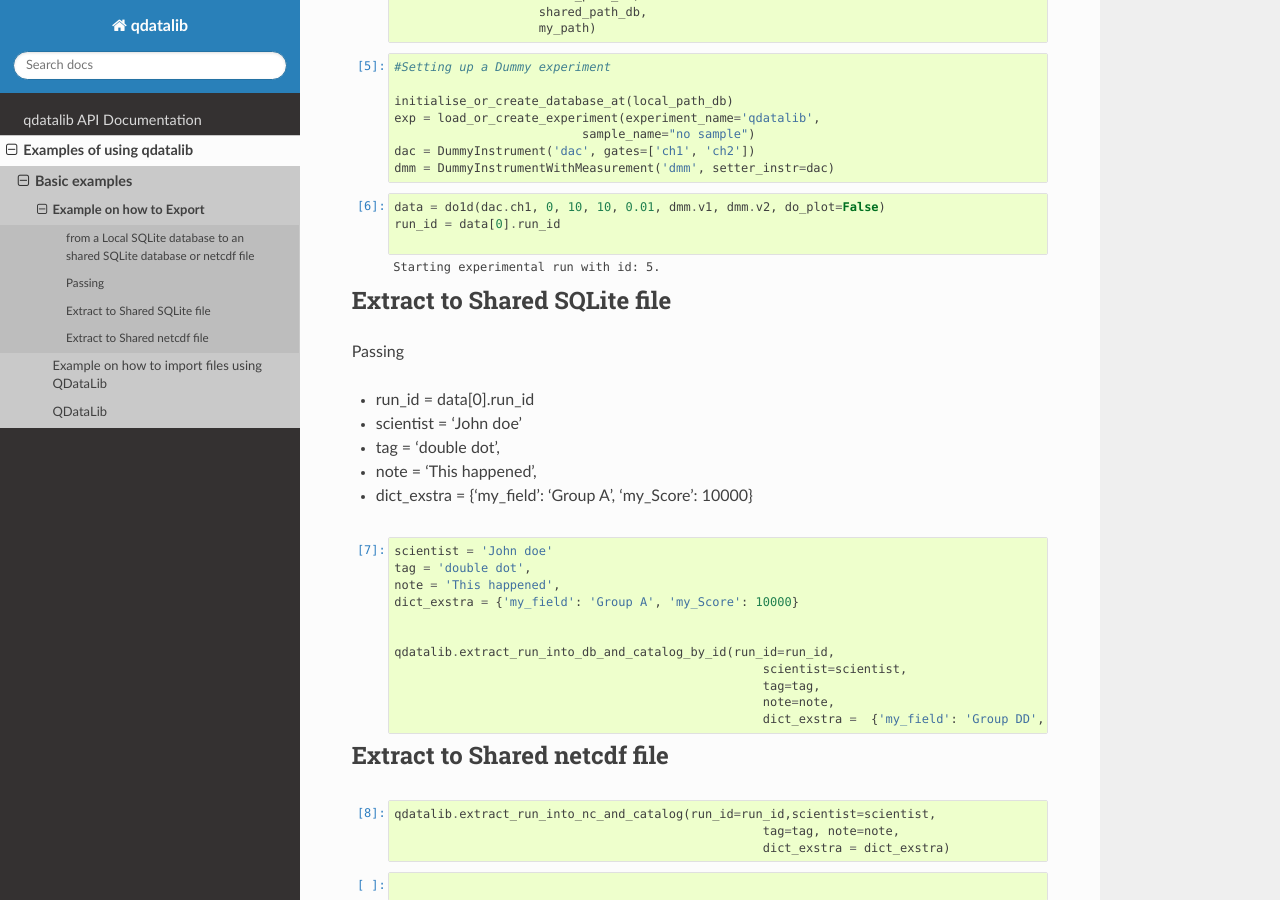
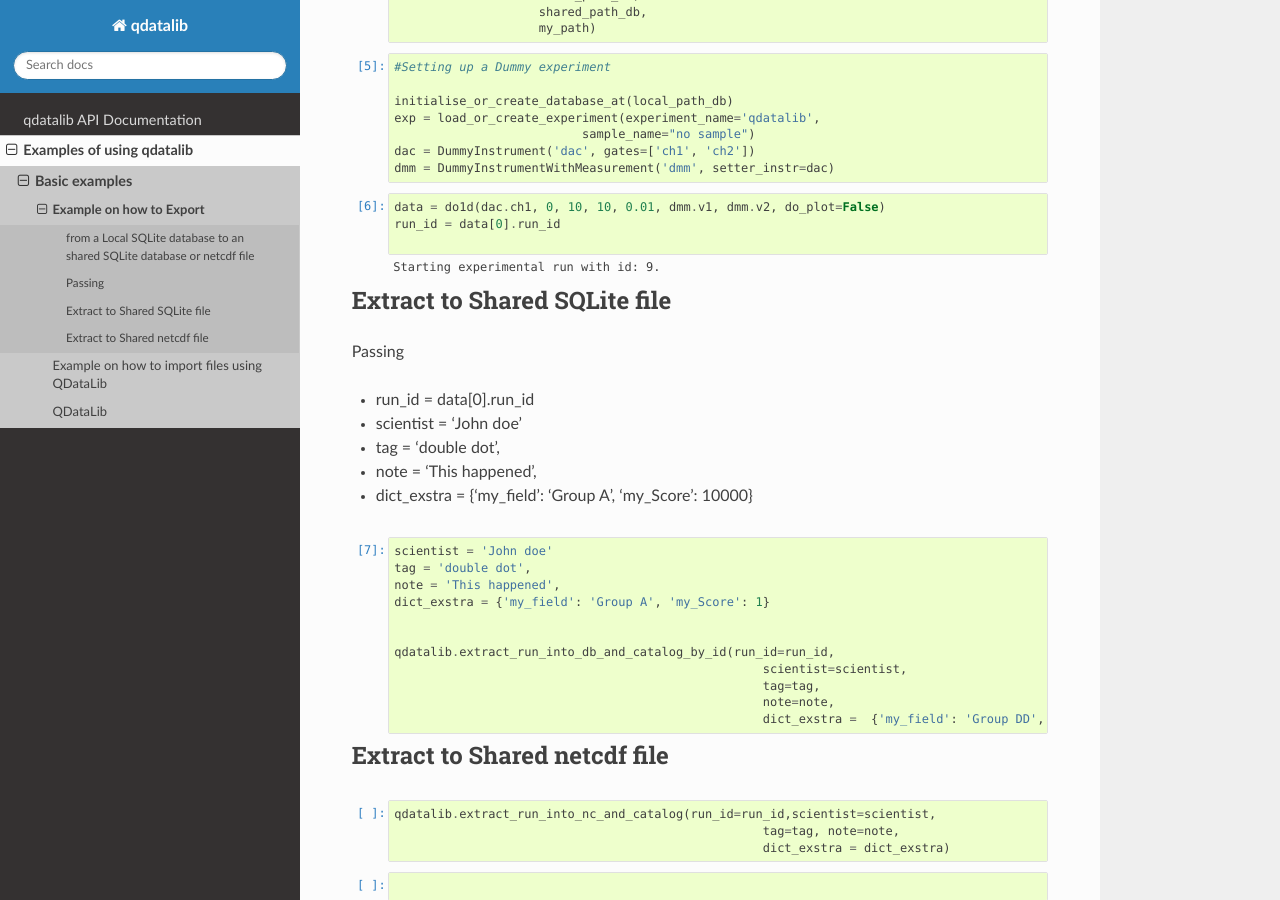
Before and after one commit to RasmusBC59/QDataLib, a Sphinx documentation site: the page built from docs/example_notebooks/export_to_sqlite_netcdf.ipynb, in a window 1280 px wide and 900 px high, scrolled down 1058 px. Built offline with Sphinx 7.4.7 and the Read the Docs theme 2.0.0, drawn with Linux system fonts in a browser that asks for light colours; pages that are not in the unit, such as notebooks, are missing from menus; part of the change alters nothing that is shown.

```diff
--- a/docs/conf.py
+++ b/docs/conf.py
@@ -399,4 +399,4 @@ nbsphinx_kernel_name = 'python3'
 # "nbsphinx": {
 #    "execute": "never"
 #   }
-nbsphinx_execute = 'always'
+nbsphinx_execute = 'never'
```
Also changed, not shown: docs/example_notebooks/export_to_sqlite_netcdf.ipynb, docs/example_notebooks/import_from_QDataLib.ipynb.
